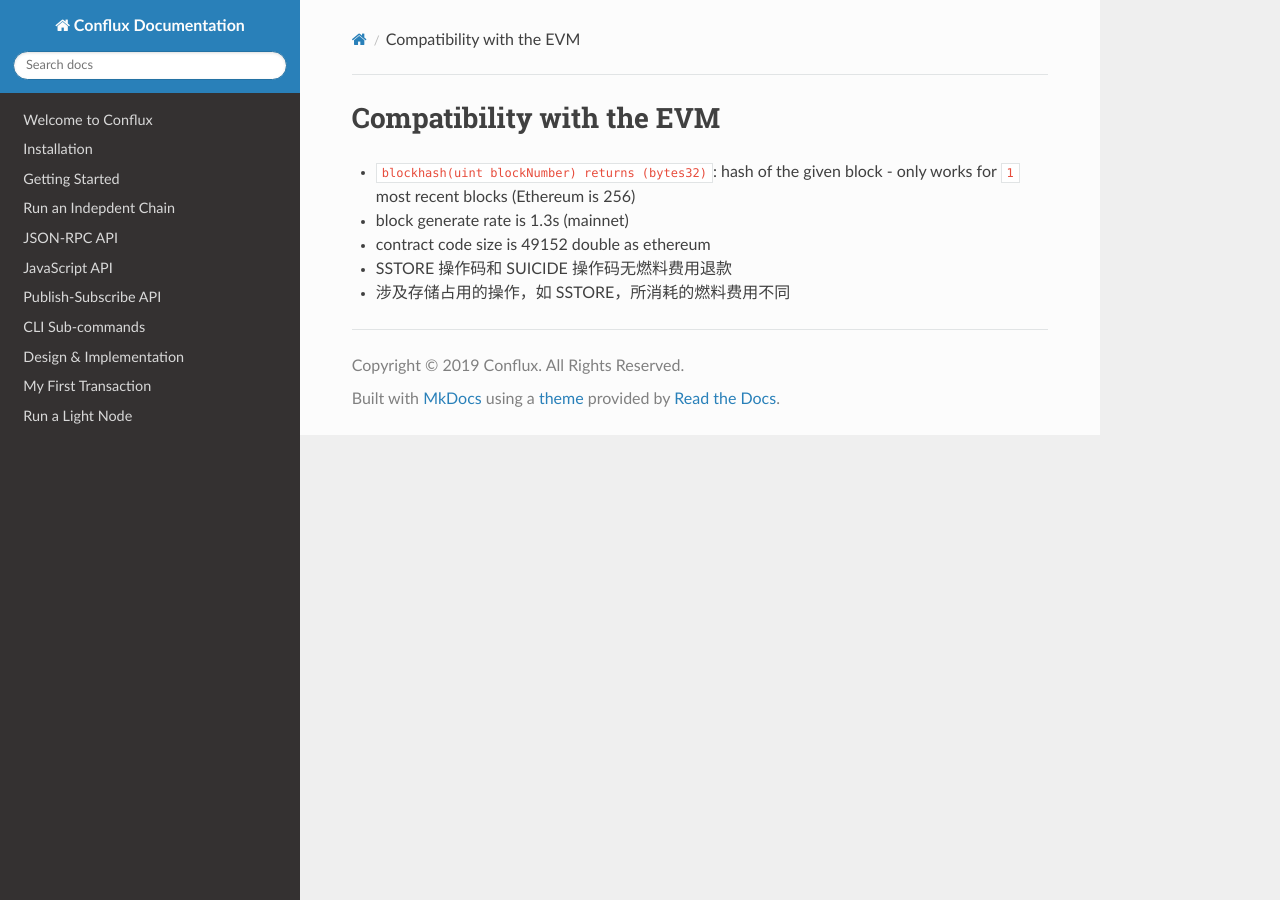
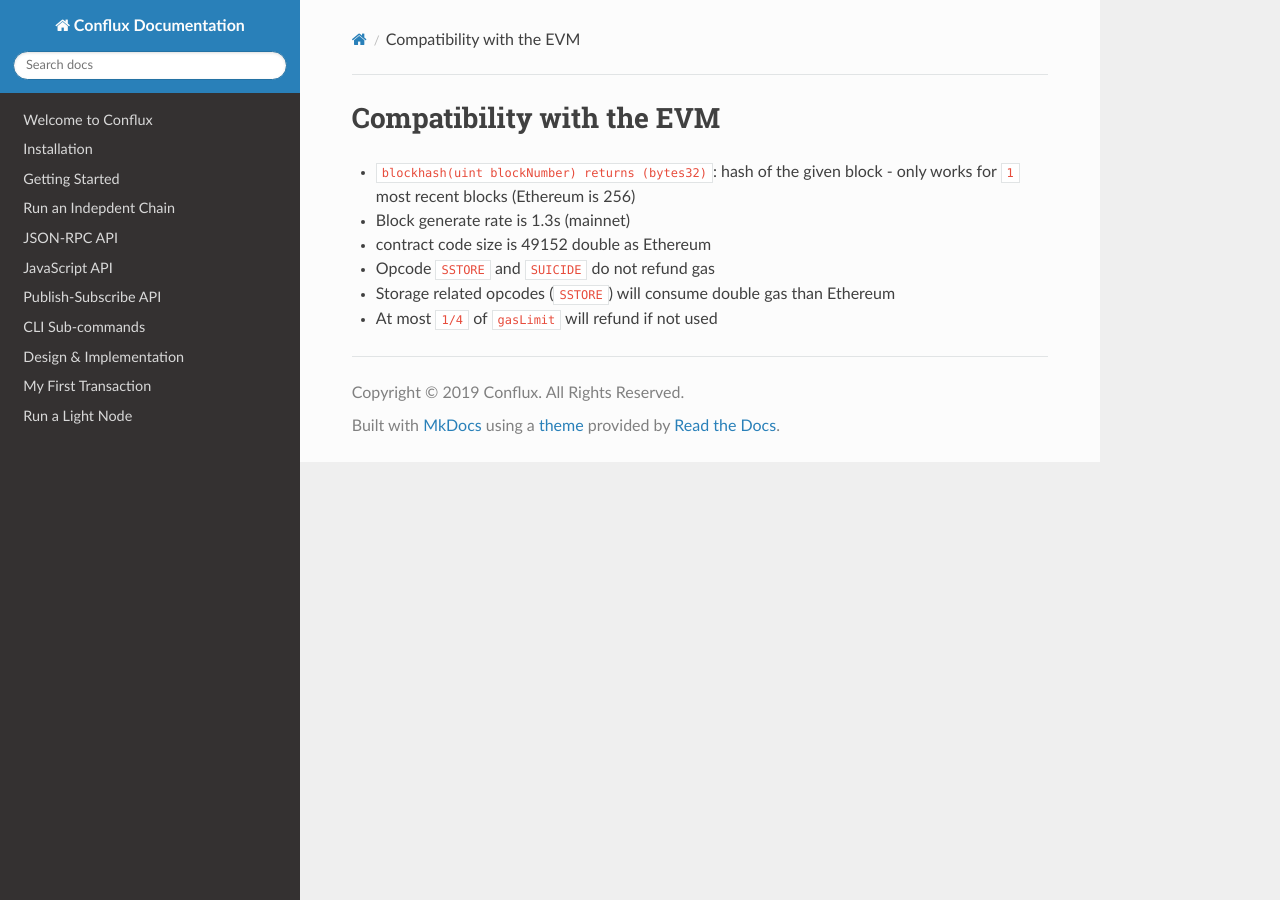
Before and after one commit to Conflux-Chain/conflux-doc, an MkDocs documentation site: the page built from docs/EVM-Space/evm_compatibility.md, in a window 1280 px wide. Built offline with MkDocs 1.6.1, drawn with Linux system fonts in a browser that asks for light colours; nearby versions of some CDN libraries.

Commit message:
update evm space doc

```diff
--- a/docs/EVM-Space/evm_compatibility.md
+++ b/docs/EVM-Space/evm_compatibility.md
@@ -1,7 +1,8 @@
 # Compatibility with the EVM
 
 * `blockhash(uint blockNumber) returns (bytes32)`: hash of the given block - only works for `1` most recent blocks (Ethereum is 256)
-* block generate rate is 1.3s (mainnet)
-* contract code size is 49152 double as ethereum
-* SSTORE 操作码和 SUICIDE 操作码无燃料费用退款
-* 涉及存储占用的操作，如 SSTORE，所消耗的燃料费用不同
+* Block generate rate is 1.3s (mainnet)
+* contract code size is 49152 double as Ethereum
+* Opcode `SSTORE` and `SUICIDE` do not refund gas
+* Storage related opcodes (`SSTORE`) will consume double gas than Ethereum
+* At most `1/4` of `gasLimit` will refund if not used
```
Also changed, not shown: docs/EVM-Space/RPC_Compatibility.md (+1 -0 lines), docs/EVM-Space/intro.md (+6 -0 lines).
